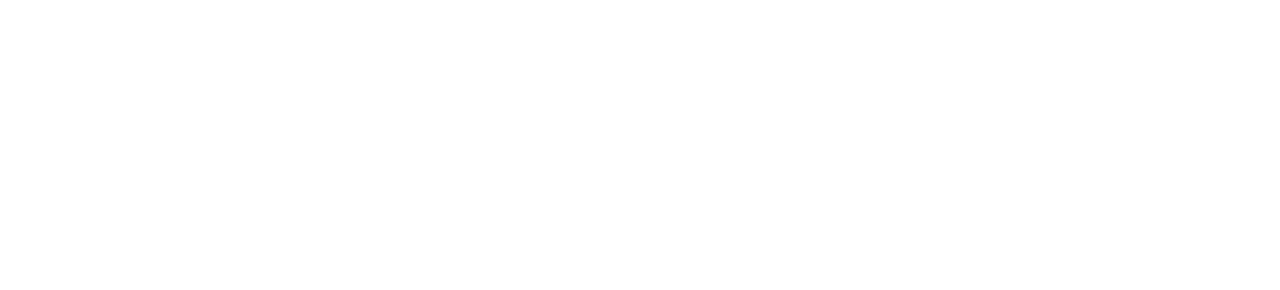
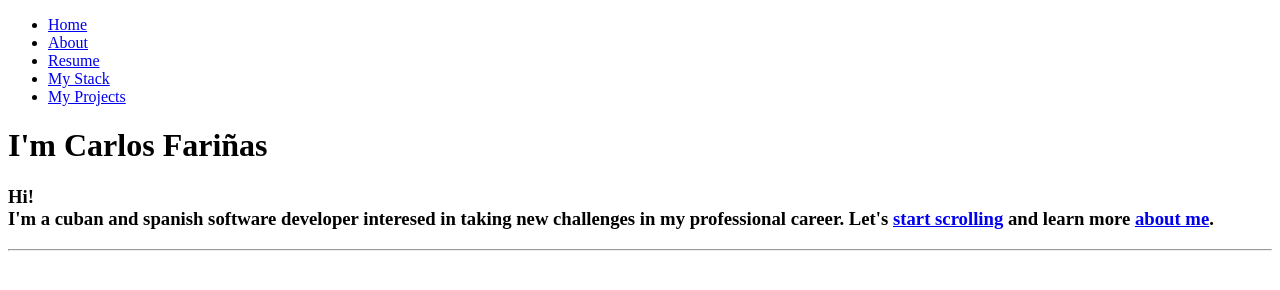
Before and after one commit to Carlosfmmc/Carlosfmmc.github.io, a plain HTML site: page index.html in a window 1280 px wide. Drawn offline with Linux system fonts and the light colour scheme.

Commit message:
Añadido el header

```diff
--- a/index.html
+++ b/index.html
@@ -15,6 +15,25 @@
 </head>
 <body>
 
+    <header id="home">
+        <nav id="nav-wrap">
+            <ul id="nav" class="nav">
+                <li class="current"><a class="smoothscroll" href="#home">Home</a></li>
+                <li><a class="smoothscroll" href="#about">About</a></li>
+                <li><a class="smoothscroll" href="#resume">Resume</a></li>
+                <li><a class="smoothscroll" href="#myStack">My Stack</a></li>
+                <li><a class="smoothscroll" href="#myProjects">My Projects</a></li>
+            </ul>
+        </nav>
 
+        <div class="row banner">
+            <div class="banner-text">
+                <h1 class="headline">I'm Carlos Fariñas</h1>
+                <h3> Hi! <br> I'm a cuban and spanish <span>software developer</span> interesed in taking new challenges in my professional career. Let's <a class="smoothscrol" href="#about"> start scrolling</a> and learn more <a class="smoothscrol" href="#about">about me</a>.</h3>
+                <hr/>
+
+            </div>
+        </div>
+    </header>
 
 </body>
```
